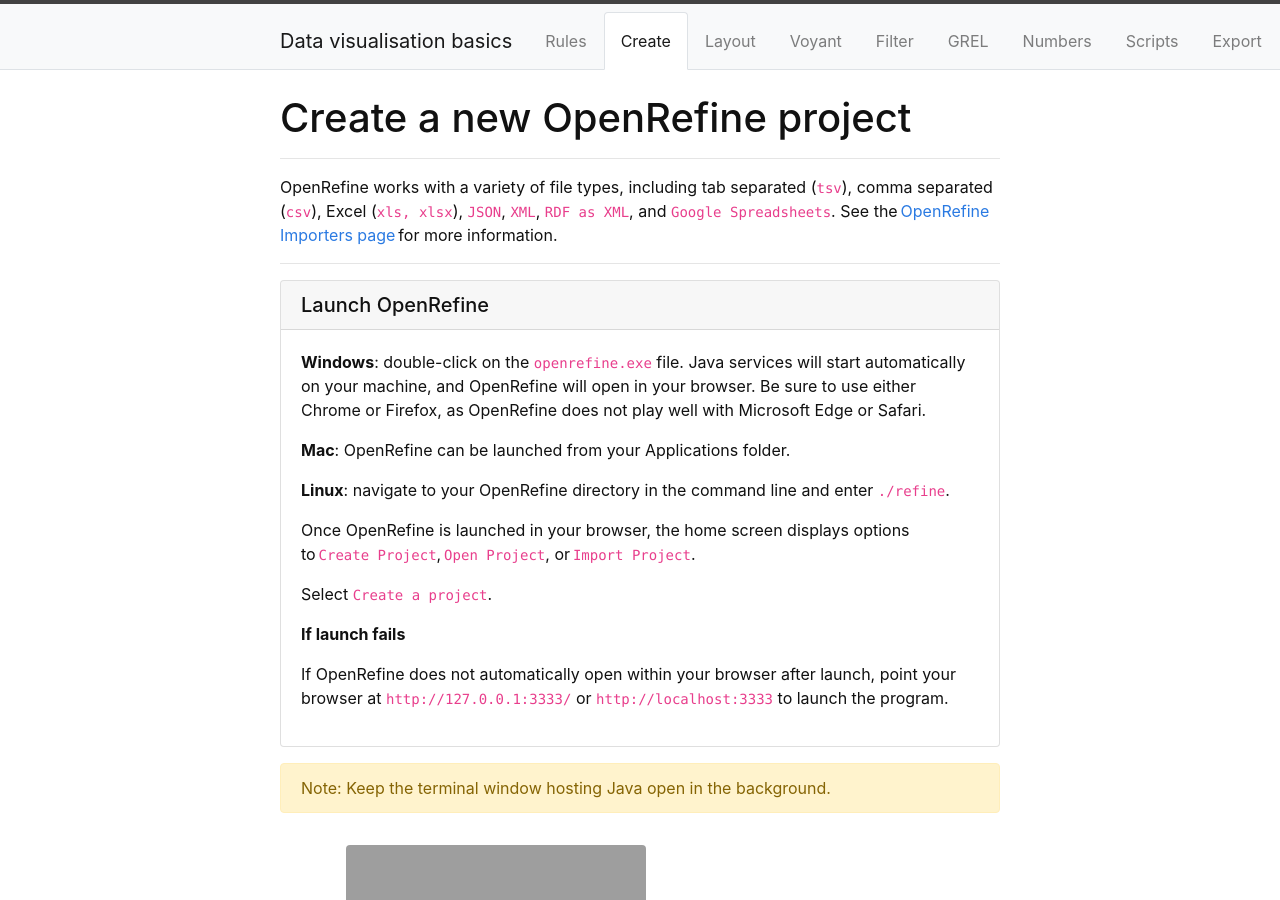
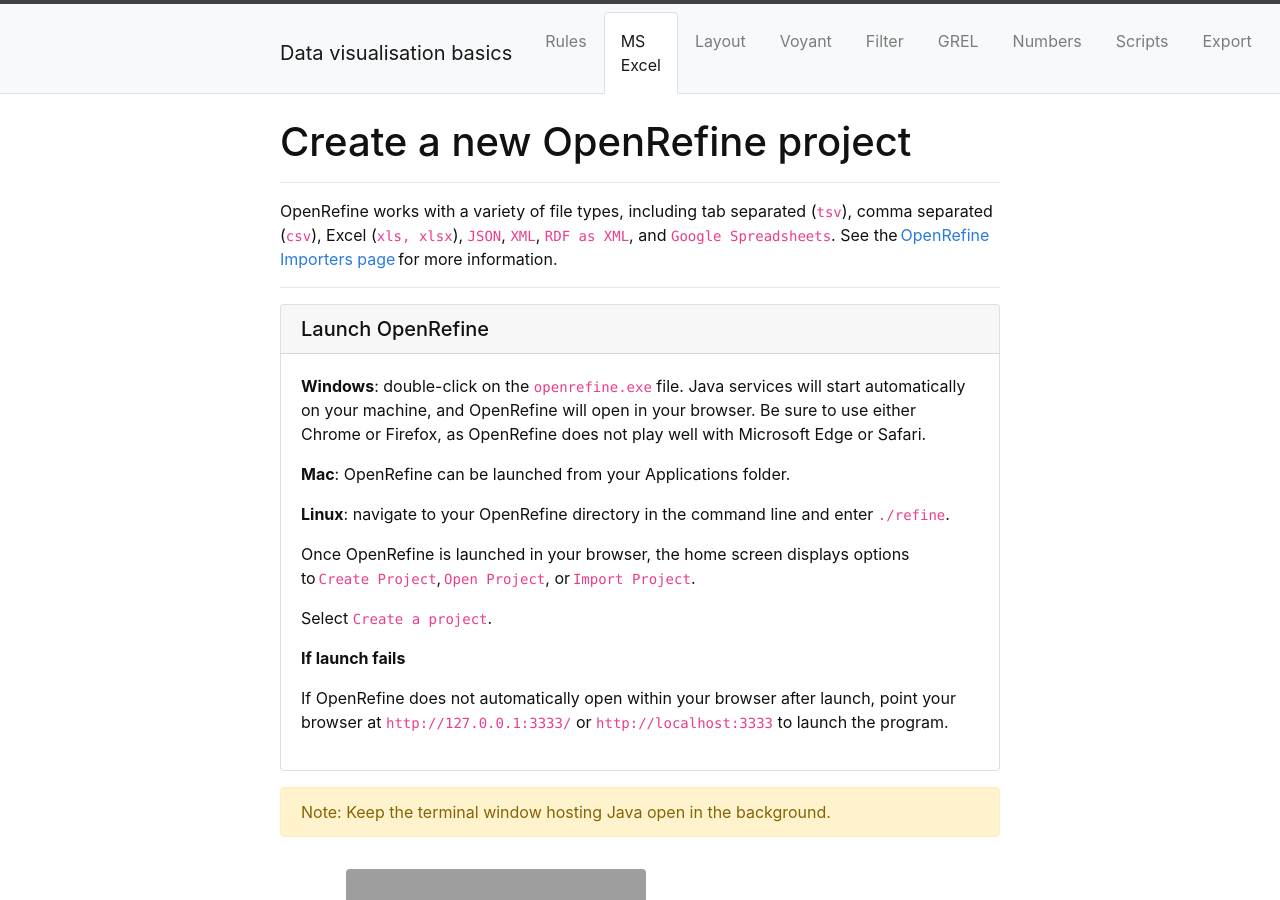
Before and after one commit to GULibrarySandbox/data-vis-basics, a Jekyll site: the page built from content/2-msexcel.md, in a window 1280 px wide and 900 px high. Built offline with Jekyll 4.4.1, drawn with Linux system fonts in a browser that asks for light colours.

Commit message:
Update and rename 2-lesson.md to 2-msexcel.md

```diff
--- a/content/2-lesson.md
+++ b/content/2-msexcel.md
@@ -1,5 +1,5 @@
 ---
-title: Create
+title: MS Excel
 nav: true
 ---
 
```
